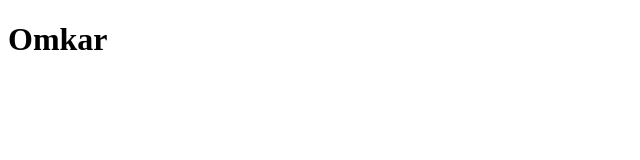
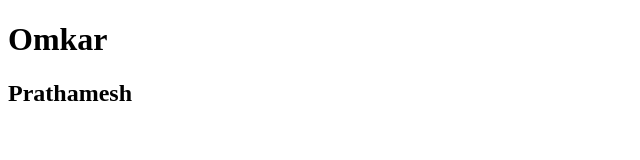
Before and after one commit to omkarpagade141/demo-session, a plain HTML site: page index.html in a window 1280 px wide. Shown: the whole page, without its empty margins (0-640 px from the left). Drawn offline with Linux system fonts and the light colour scheme.

Commit message:
second time code updated, added h2 tag and created css file

```diff
--- a/index.html
+++ b/index.html
@@ -7,5 +7,6 @@
 </head>
 <body>
     <h1>Omkar</h1>
+    <h2>Prathamesh</h2>
 </body>
 </html>
```
Also changed, not shown: index.css (added).
